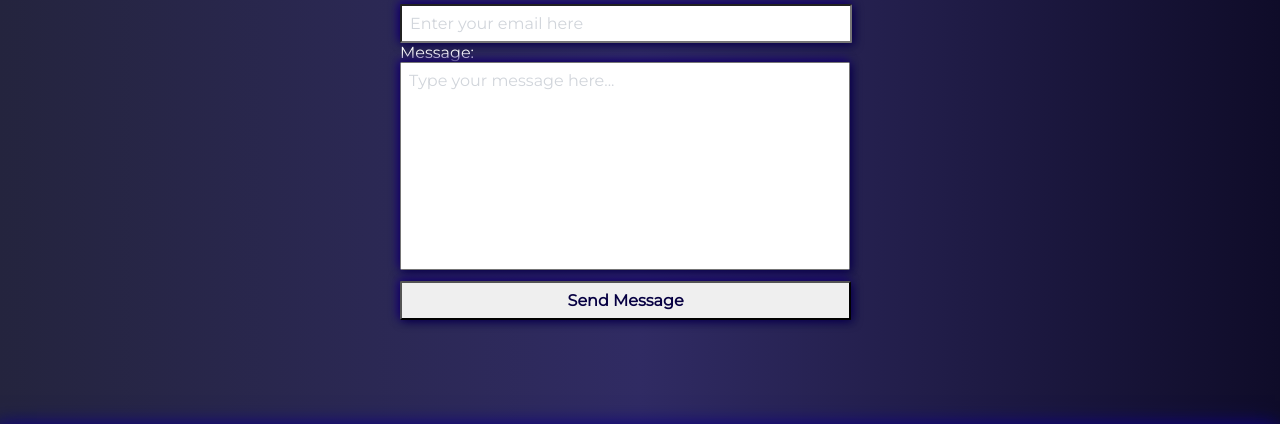
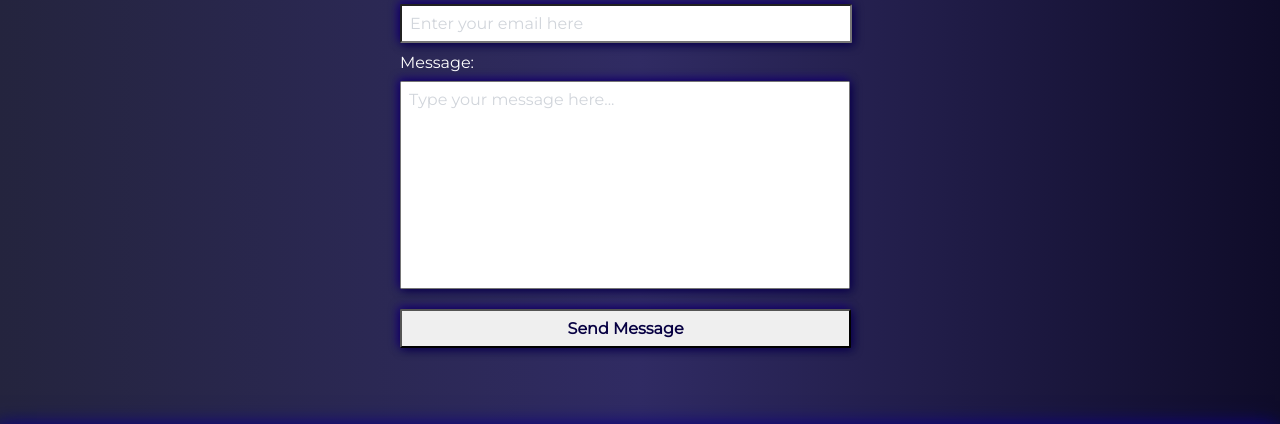
Before and after one commit to rushi-173/Contact-Form, a plain HTML site: page index.html in a window 1280 px wide. Shown: the part 293-717 px from the top of the page. Drawn offline with Linux system fonts and the light colour scheme.

Commit message:
style: margin

```diff
--- a/style.css
+++ b/style.css
@@ -59,13 +59,12 @@ input, textarea, .submit{
     width: 90%;
     padding: 0.5rem;
     font-size: 1rem;
-    margin: 0.4rem 0rem;
     box-shadow:  2px 2px 10px #070042 ,
     -2px -2px 10px #1b007e;
     border-radius: 0.1rem;
     color: var(--grey-800);
     font-family: 'Montserrat', sans-serif;
-    margin: auto;
+    margin: 0.6rem auto;
 }
 
 textarea{
```
